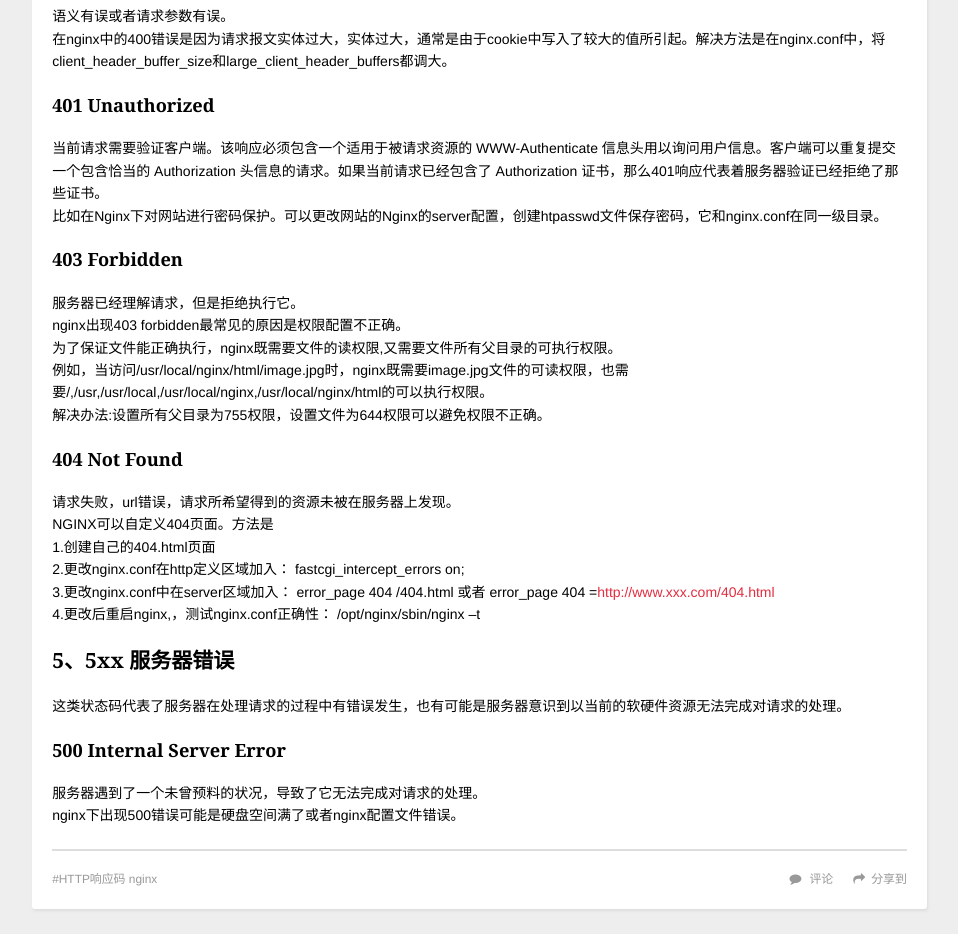
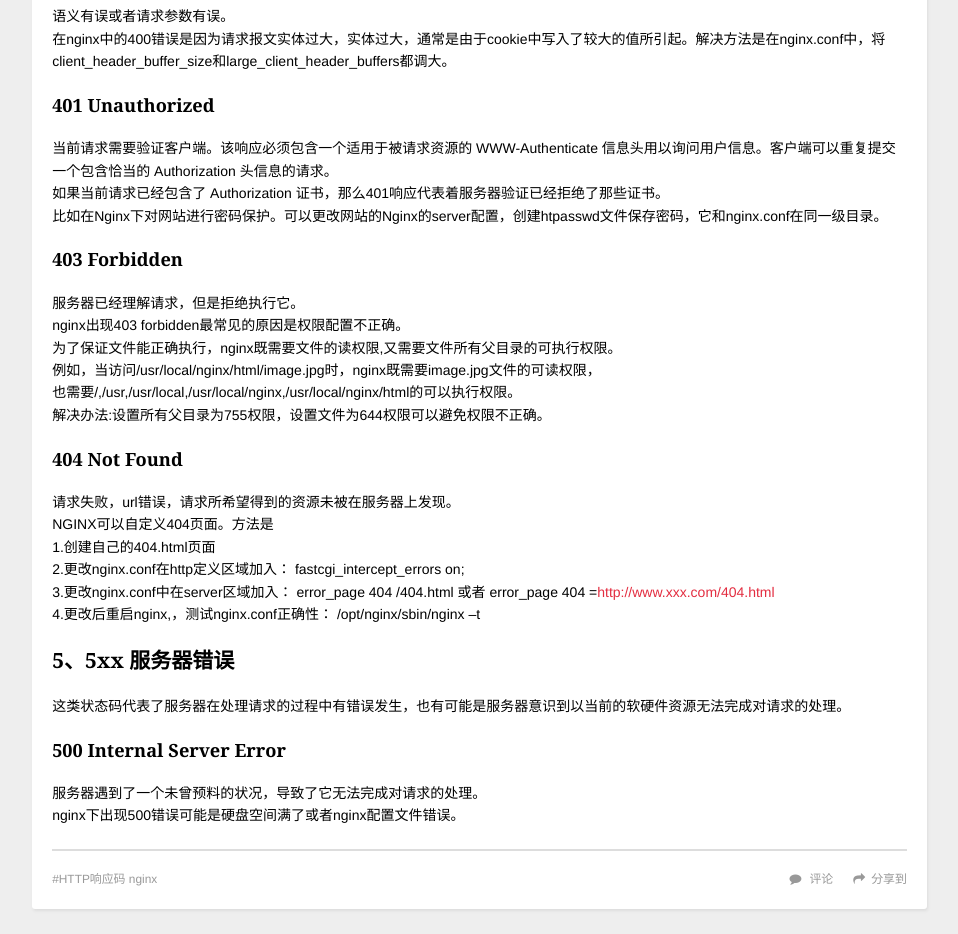
Before and after one commit to monovenu/monovenu.github.io, a plain HTML site: page 2015/11/19/http-code/index.html in a window 1280 px wide. Shown: the part 1840-2774 px from the top of the page, without its empty margins (8-966 px from the left). Drawn offline with nearby package versions, Linux system fonts and the light colour scheme; some packages are replaced by stand-ins of ours; a script that the page names is missing; a web font is replaced by a local one.

Commit message:
Site updated: 2015-11-19 17:35:34

```diff
--- a/2015/11/19/http-code/index.html
+++ b/2015/11/19/http-code/index.html
@@ -22,7 +22,7 @@
 201 Created请求的资源已经被创建
 202 Accepted请求被接受，但服务器还未进行进一步的操作。不能保证最终请求会成功。
 3、3xx 重定向这类状态码代表需要客户端使用替代地址访问资源。后续的请求地址（重定向目标）在本次响应的 Lo">
-<meta property="og:updated_time" content="2015-11-19T09:23:07.327Z">
+<meta property="og:updated_time" content="2015-11-19T09:35:22.418Z">
 <meta name="twitter:card" content="summary">
 <meta name="twitter:title" content="HTTP状态响应码与nginx">
 <meta name="twitter:description" content="HTTP状态响应码表示服务器对于客户端的HTTP请求的响应状态。
@@ -124,8 +124,8 @@
 <h3 id="307_Temporary_Redirect">307 Temporary Redirect</h3><p>类似于302。</p>
 <h2 id="4、4xx_请求错误">4、4xx 请求错误</h2><p>这类的状态码代表了客户端可能发生了错误。</p>
 <h3 id="400_Bad_Request">400 Bad Request</h3><p>语义有误或者请求参数有误。<br>在nginx中的400错误是因为请求报文实体过大，实体过大，通常是由于cookie中写入了较大的值所引起。解决方法是在nginx.conf中，将client_header_buffer_size和large_client_header_buffers都调大。</p>
-<h3 id="401_Unauthorized">401 Unauthorized</h3><p>当前请求需要验证客户端。该响应必须包含一个适用于被请求资源的 WWW-Authenticate 信息头用以询问用户信息。客户端可以重复提交一个包含恰当的 Authorization 头信息的请求。如果当前请求已经包含了 Authorization 证书，那么401响应代表着服务器验证已经拒绝了那些证书。<br>比如在Nginx下对网站进行密码保护。可以更改网站的Nginx的server配置，创建htpasswd文件保存密码，它和nginx.conf在同一级目录。</p>
-<h3 id="403_Forbidden">403 Forbidden</h3><p>服务器已经理解请求，但是拒绝执行它。<br>nginx出现403 forbidden最常见的原因是权限配置不正确。<br>为了保证文件能正确执行，nginx既需要文件的读权限,又需要文件所有父目录的可执行权限。<br>例如，当访问/usr/local/nginx/html/image.jpg时，nginx既需要image.jpg文件的可读权限，也需要/,/usr,/usr/local,/usr/local/nginx,/usr/local/nginx/html的可以执行权限。<br>解决办法:设置所有父目录为755权限，设置文件为644权限可以避免权限不正确。</p>
+<h3 id="401_Unauthorized">401 Unauthorized</h3><p>当前请求需要验证客户端。该响应必须包含一个适用于被请求资源的 WWW-Authenticate 信息头用以询问用户信息。客户端可以重复提交一个包含恰当的 Authorization 头信息的请求。<br>如果当前请求已经包含了 Authorization 证书，那么401响应代表着服务器验证已经拒绝了那些证书。<br>比如在Nginx下对网站进行密码保护。可以更改网站的Nginx的server配置，创建htpasswd文件保存密码，它和nginx.conf在同一级目录。</p>
+<h3 id="403_Forbidden">403 Forbidden</h3><p>服务器已经理解请求，但是拒绝执行它。<br>nginx出现403 forbidden最常见的原因是权限配置不正确。<br>为了保证文件能正确执行，nginx既需要文件的读权限,又需要文件所有父目录的可执行权限。<br>例如，当访问/usr/local/nginx/html/image.jpg时，nginx既需要image.jpg文件的可读权限，<br>也需要/,/usr,/usr/local,/usr/local/nginx,/usr/local/nginx/html的可以执行权限。<br>解决办法:设置所有父目录为755权限，设置文件为644权限可以避免权限不正确。</p>
 <h3 id="404_Not_Found">404 Not Found</h3><p>请求失败，url错误，请求所希望得到的资源未被在服务器上发现。<br>NGINX可以自定义404页面。方法是<br>1.创建自己的404.html页面<br>2.更改nginx.conf在http定义区域加入： fastcgi_intercept_errors on;<br>3.更改nginx.conf中在server区域加入： error_page 404  /404.html  或者 error_page 404 =<a href="http://www.xxx.com/404.html" target="_blank" rel="external">http://www.xxx.com/404.html</a><br>4.更改后重启nginx,，测试nginx.conf正确性： /opt/nginx/sbin/nginx –t</p>
 <h2 id="5、5xx_服务器错误">5、5xx 服务器错误</h2><p>这类状态码代表了服务器在处理请求的过程中有错误发生，也有可能是服务器意识到以当前的软硬件资源无法完成对请求的处理。</p>
 <h3 id="500_Internal_Server_Error">500 Internal Server Error</h3><p>服务器遇到了一个未曾预料的状况，导致了它无法完成对请求的处理。<br>nginx下出现500错误可能是硬盘空间满了或者nginx配置文件错误。</p>
```
Also changed, not shown: index.html (+2 -2 lines).
